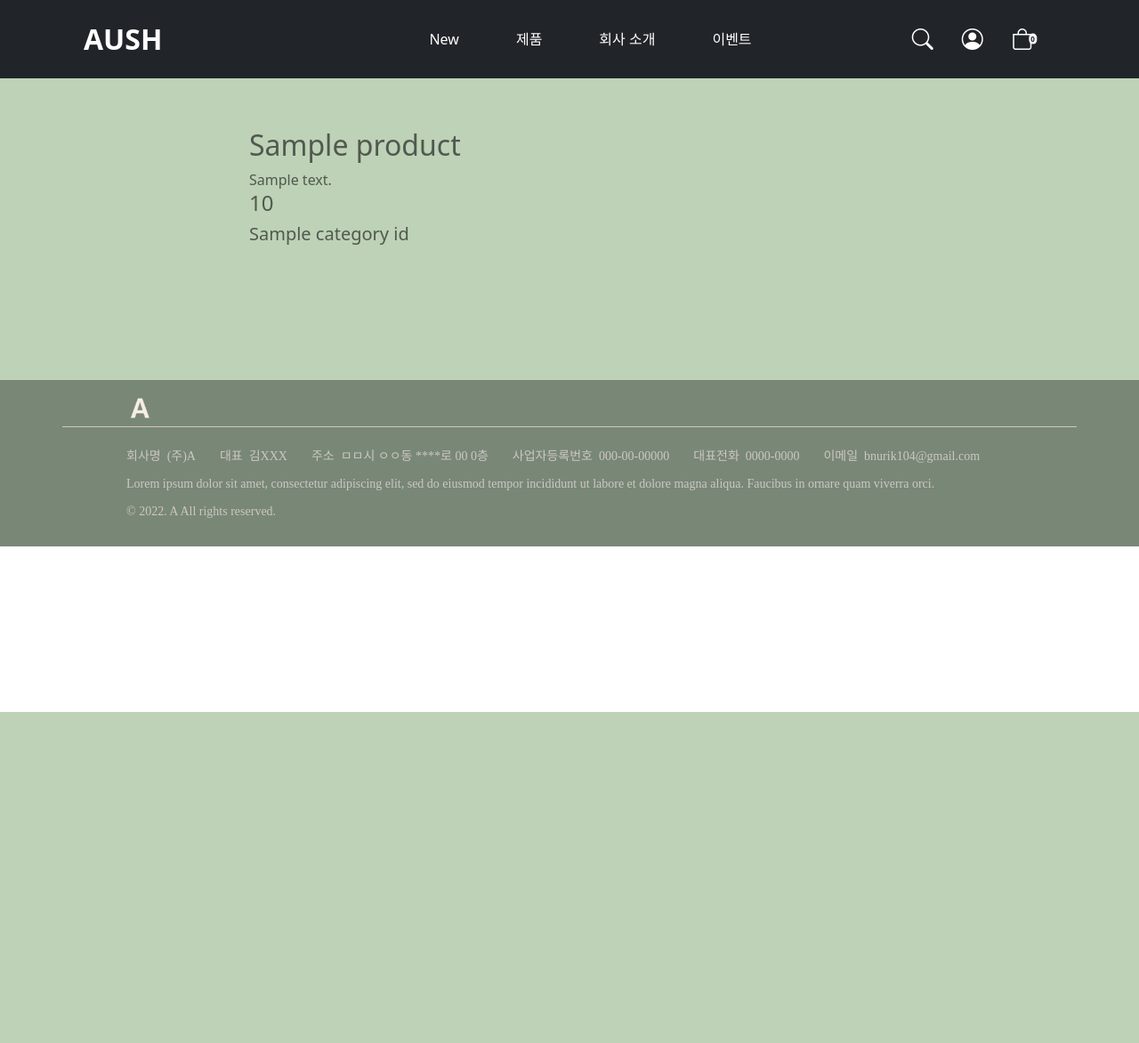
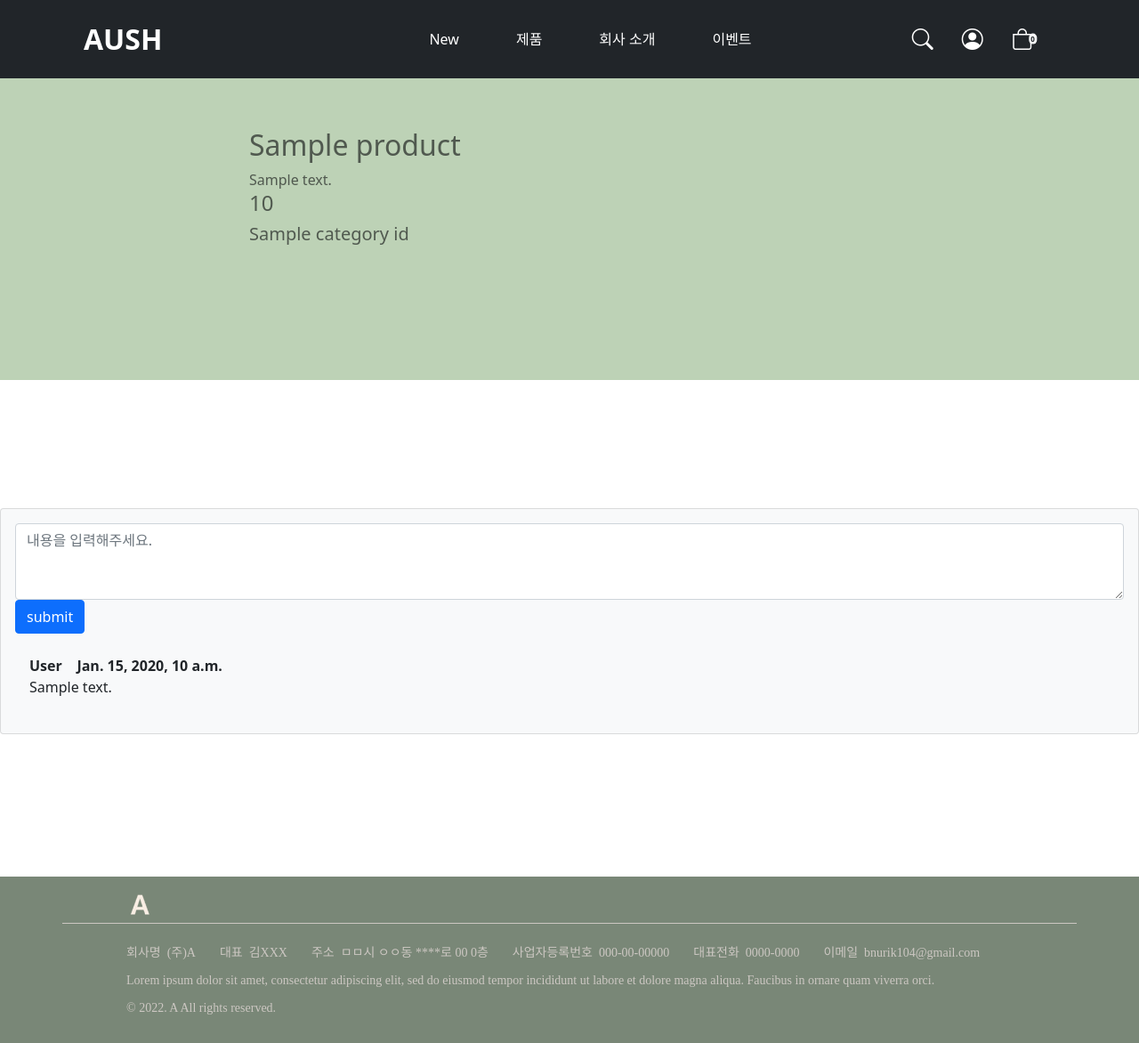
Before and after one commit to bnuri00/comento-web, a Django app: template templates/mysite/content_detail.html in a window 1280 px wide. Shown: the whole page at 89% size. Before the commit the page ends 800 px from the top, so only its background shows below. Run offline with Django 3.2, Linux system fonts and the light colour scheme; the template is opened without the code that fills it: most values are stand-ins (such as "Sample title", 1, 10 or a date in 2020); some libraries are stand-ins or nearby versions.

Commit message:
FEAT: 댓글기능 추가

```diff
--- a/mysite/admin.py
+++ b/mysite/admin.py
@@ -1,5 +1,6 @@
 from django.contrib import admin
-from .models import Category, Product
+from .models import Category, Product, Comment
 
 admin.site.register(Category)
 admin.site.register(Product)
+admin.site.register(Comment)
--- a/mysite/urls.py
+++ b/mysite/urls.py
@@ -2,10 +2,15 @@ from django.urls import path
 from django.conf import settings
 from django.conf.urls.static import static
 from . import views
+app_name = 'mysite'
 
 urlpatterns = [
     path('', views.index, name='new'),
     path('prod/', views.prodAll, name='prodAll'),
     path('<str:cate_name>/', views.prodList, name='prodList'),
     path('detail/<int:product_id>/', views.detail, name='detail'),  # ???
+    path('comment/create/<int:product_id>/', views.comment_create, name='comment_create'),
+
+    path('comment/update/<int:comment_id>/', views.comment_update, name='comment_update'),
+    path('comment/delete/<int:comment_id>/', views.comment_delete, name='comment_delete'),
 ]
--- a/templates/mysite/content_detail.html
+++ b/templates/mysite/content_detail.html
@@ -15,4 +15,28 @@
             </div>
         </div>
     </section>
+    <section class="mb-3">
+        <div class="card bg-light">
+            <div class="card-body">
+                <form action="{% url 'mysite:comment_create' product_list.id %}" class="mb-4" method="post">
+                    {% csrf_token %}
+                    <textarea class="form-control" id="content" name="content" placeholder="내용을 입력해주세요." rows="3"></textarea>
+                    <button class="btn btn-primary" type="submit">submit</button>
+                </form>
+                {% for comment in product_list.comment_set.all %}
+                <div class="d-flex">
+                    <div class="ms-3">
+                        <div class="fw-bold">{{ comment.author.fullname }} &nbsp&nbsp {{ comment.create_date }}
+                            {% if comment.create_date != comment.modify_date %}
+                            / 수정일자: {{ comment.modify_date }} {% endif %}
+                            {% if request.user == comment.author %}
+                            <a class="btn btn-sm btn-outline-secondary" href="{% url 'mysite:comment_update' comment.id %}">수정</a>
+                            <a class="btn btn-sm btn-outline-secondary" href="{% url 'mysite:comment_delete' comment.id %}">삭제</a>
+                            {% endif %}
+                        </div>
+
+                        {{ comment.content }} </div> </div> <br/>
+                {% endfor %}
+            </div> </div>
+    </section>
 {% endblock %}
--- a/templates/mysite/index.html
+++ b/templates/mysite/index.html
@@ -66,9 +66,9 @@
                         <div class="row gx-4 gx-lg-5 align-items-center my-5">
                             <div class="col-lg-7"><img class="img-fluid rounded mb-4 mb-lg-0" src="https://dummyimage.com/900x400/dee2e6/6c757d.jpg" alt="..." /></div>
                             <div class="col-lg-5">
-                                <h2 class="font-weight-light"><a href="/mysite/{{ content.id }}/">{{ content.name }}</a></h2>
+                                <h2 class="font-weight-light"><a href="{% url 'mysite:detail' content.id %}">{{ content.name }}</a></h2>
                                 <p>{{ content.description| truncatewords:20 }}</p>
-                                <a class="btn btn-primary" href="{% url 'detail' content.id %}">상품 상세보기</a>
+                                <a class="btn btn-primary" href="{% url 'mysite:detail' content.id %}">상품 상세보기</a>
                             </div>
                         </div>
                         {% endfor %}
--- a/templates/mysite/product_list.html
+++ b/templates/mysite/product_list.html
@@ -19,9 +19,9 @@
                     {% if product_list %}
                         {% for product in product_list %}
                     <div class="col-lg-3 border text-center">
-                        <div class="thumb"><a href="{% url 'detail' product.id %}"><img alt="product" class="img-fluid rounded mb-4 mb-lg-0" src="{{ product.image.url }}"/></a></div>
+                        <div class="thumb"><a href="{% url 'mysite:detail' product.id %}"><img alt="product" class="img-fluid rounded mb-4 mb-lg-0" src="{{ product.image.url }}"/></a></div>
                       <div class="prod-info">
-                          <div class="prod-title"><a href="{% url 'detail' product.id %}">{{ product.name }}</a></div>
+                          <div class="prod-title"><a href="{% url 'mysite:detail' product.id %}">{{ product.name }}</a></div>
                         <div class="prod-about">{{ product.about| truncatewords:5 }}</div>
                         <div class="prod-price">{{ product.price}}</div>
                           <div></div>
--- a/templates/navbar.html
+++ b/templates/navbar.html
@@ -6,17 +6,17 @@
         <button class="navbar-toggler" type="button" data-bs-toggle="collapse" data-bs-target="#navbarResponsive" aria-controls="navbarResponsive" aria-expanded="false" aria-label="Toggle navigation"><span class="navbar-toggler-icon"></span></button>
         <div class="collapse navbar-collapse justify-content-center" id="navbarResponsive">
             <ul class="navbar-nav ms-auto ps-5 ">
-                <li class="nav-item py-3 ps-5 ms-5 me-4"><a class="nav-link text-white" href="{% url 'new' %}">New</a></li>
+                <li class="nav-item py-3 ps-5 ms-5 me-4"><a class="nav-link text-white" href="{% url 'mysite:new' %}">New</a></li>
                 <li class="nav-item px-4 py-3"><a class="nav-link text-white" href="#">제품</a>
                     <ul class="dropdown-prod dropdown-menu pt-5 pb-4" >
                     <div style="width: 700px; margin: 0 auto;">
                         <div class="column" style="">
-                            <h5 class=""><a class="dropdown-item fw-bold text-white" href="{% url 'prodAll' %}">베스트</a></h5>
+                            <h5 class=""><a class="dropdown-item fw-bold text-white" href="{% url 'mysite:prodAll' %}">베스트</a></h5>
                         </div>
                         <div class="column" style="">
                             <h5 class="fw-bold">배쓰</h5>
-                           <li><a class="dropdown-item" href="{% url 'prodList' '배쓰밤' %}"> 배쓰밤</a></li>
-                           <li><a class="dropdown-item" href="{% url 'prodList' cate_name='배쓰오일' %}">배쓰오일</a></li>
+                           <li><a class="dropdown-item" href="{% url 'mysite:prodList' '배쓰밤' %}"> 배쓰밤</a></li>
+                           <li><a class="dropdown-item" href="{% url 'mysite:prodList' '배쓰오일' %}">배쓰오일</a></li>
                            <li><a class="dropdown-item" href="#"> Submenu </a></li>
                         </div>
                         <div class="column" style="">
--- a/templates/pages/mainpage.html
+++ b/templates/pages/mainpage.html
@@ -7,7 +7,7 @@
                 <h1 class="fw-bolder pt-5" style="font-size: 56px;">몽몽 배쓰밤</h1>
                 <p class="lead" style="font-size: 24px;">이게 바로 몽몽.</p>
                 <div class="mt-3 mb-5">
-                    <a class="main-link icon-chevronright me-4" href="{% url 'new' %}"> 더 알아보기<i class="bi bi-chevron-right"></i></a>
+                    <a class="main-link icon-chevronright me-4" href="{% url 'mysite:new' %}"> 더 알아보기<i class="bi bi-chevron-right"></i></a>
                     <a class="main-link icon-chevronright" href="#"> 구입하기<i class="bi bi-chevron-right"></i></a>
                 </div>
             </div>
--- a/templates/sub_nav.html
+++ b/templates/sub_nav.html
@@ -4,7 +4,7 @@
         <button class="navbar-toggler" type="button" data-bs-toggle="collapse" data-bs-target="#navbarResponsive" aria-controls="navbarResponsive" aria-expanded="false" aria-label="Toggle navigation"><span class="navbar-toggler-icon"></span></button>
         <div class="collapse navbar-collapse justify-content-center" id="navbarResponsive">
             <ul class="navbar-nav ms-auto ">
-                <li class="nav-item"><a class="nav-link fw-bold" href="{% url 'new' %}">개요</a></li>
+                <li class="nav-item"><a class="nav-link fw-bold" href="{% url 'mysite:new' %}">개요</a></li>
                 <li class="nav-item"><a class="nav-link fw-bold" href="#">제품 사양</a></li>
                 <li class="nav-item"><a class="btn-primary navbar-btn fw-bold" href="#">구입하기</a></li>     <!--href  url 'detail' ' num '  -->
             </ul>
```
Also changed, not shown: mysite/forms.py (added, +8 -0 lines), mysite/views.py (+54 -2 lines), templates/mysite/comment_form.html (added, +18 -0 lines), db.sqlite3.
